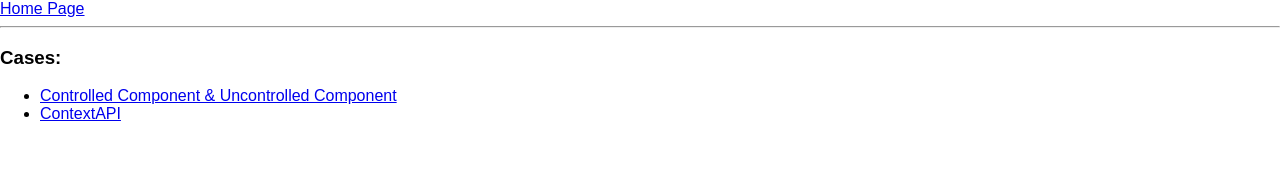
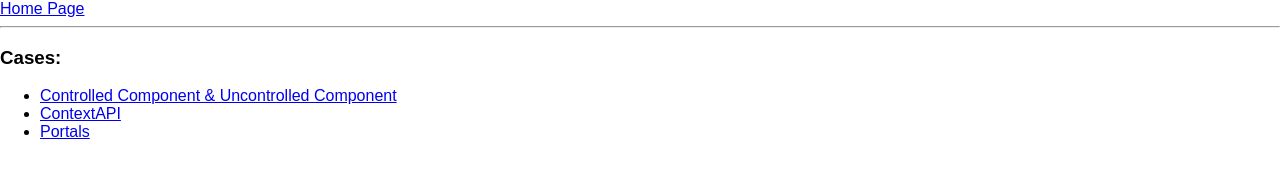
Before and after one commit to MrFatt/react-playground, a React (Create React App) app: page / in a window 1280 px wide. Shown: the top 191 px of the page. Built offline with nearby package versions, Linux system fonts and the light colour scheme.

Commit message:
Use catalogs.js to render Home page

```diff
--- /dev/null
+++ b/src/catalogs.js
@@ -0,0 +1,14 @@
+export default [
+  {
+    path: "ControlledAndUncontrolled",
+    title: "Controlled Component & Uncontrolled Component"
+  },
+  {
+    path: "Context",
+    title: "ContextAPI"
+  },
+  {
+    path: "Portals",
+    title: "Portals"
+  }
+];
--- a/src/components/Home.js
+++ b/src/components/Home.js
@@ -1,16 +1,16 @@
 import React from "react";
 import { Link } from "react-router-dom";
+import catalogs from "../catalogs";
 
 const Home = () => (
   <div>
     <h3>Cases: </h3>
     <ul>
-      <li>
-        <Link to='ControlledAndUncontrolled'>Controlled Component & Uncontrolled Component</Link>
-      </li>
-      <li>
-        <Link to='Context'>ContextAPI</Link>
-      </li>
+      {catalogs.map(catalog => (
+        <li key={catalog.path}>
+          <Link to={catalog.path}>{catalog.title}</Link>
+        </li>
+      ))}
     </ul>
   </div>
 );
```
